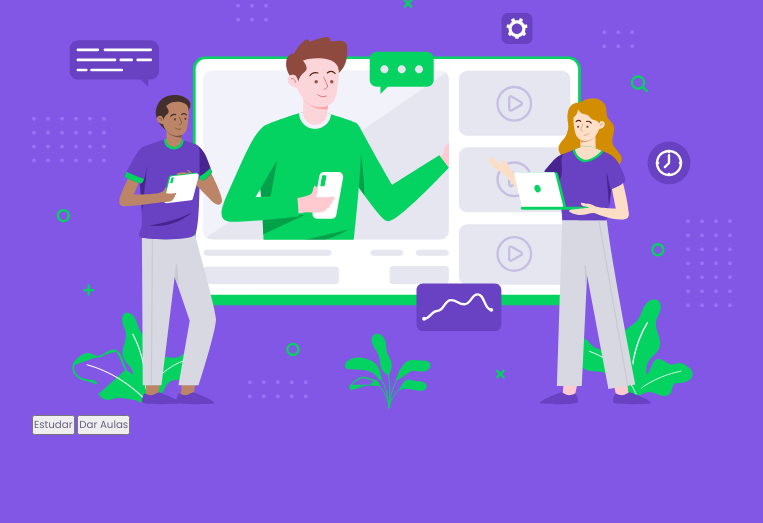
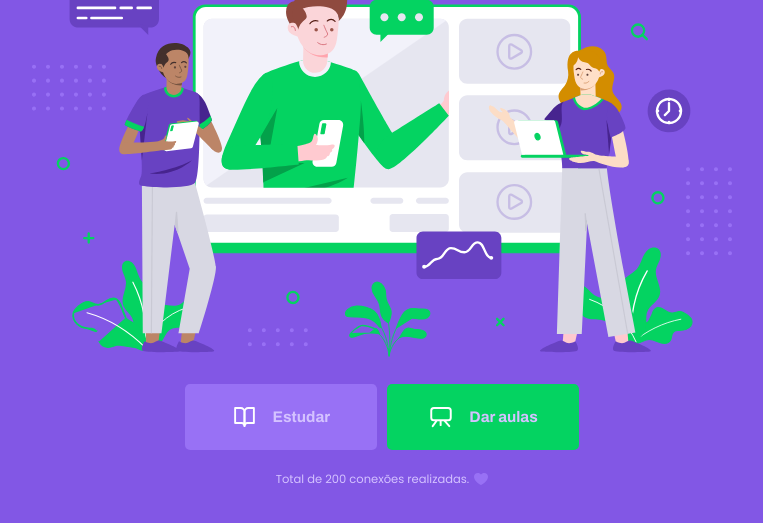
Before and after one commit to JoauMSuD/nlwE2, a plain HTML site: page index.html in a window 1280 px wide. Shown: the part 239-762 px from the top of the page, without its empty margins (258-1021 px from the left). Drawn offline with Linux system fonts and the light colour scheme.

Commit message:
Commit pelo VScode

```diff
--- a/index.html
+++ b/index.html
@@ -21,8 +21,18 @@
 
 
 
-        <button>Estudar</button>
-        <button>Dar Aulas</button>
+        <div class="buttons-container">
+            <a class="study" href="/stydy.html">
+                <img src="/images/icons/study.svg" alt="estudar">Estudar
+            </a>
+            <a class="give-classes" href="/stydy.html">
+                <img src="/images/icons/give-classes.svg" alt="Dar aulas">Dar aulas
+            </a>
+        </div>
+        <p class="total-connections">
+            Total de 200 conexões realizadas.
+            <img src="/images/icons/purple-heart.svg" alt="coração roxo">
+        </p>
     </div>
 
 </body>
--- a/styles/partials/page-landing.css
+++ b/styles/partials/page-landing.css
@@ -22,8 +22,63 @@
                                       .logo-conteiner h2 {
                                           font-weight: 500;
                                           font-size: 3.6rem;
+                                          line-height: 4.6rem;
+                                          margin-top: 0.8rem;
                                       }
 
                                       .hero-image {
                                           width: 100%;
                                       }
+
+                                      .buttons-container {
+                                          display: flex;
+                                          justify-content: center;
+                                          margin: 3.2rem 0;
+                                      }
+
+                                      .buttons-container a img {
+                                          width: 4rem;
+                                          margin-right: 2.4rem;
+                                      }
+
+                                      .buttons-container a {
+                                          width: 30rem;
+                                          height: 10.4rem;
+                                          border-radius: 0.8rem;
+                                          margin-right: 1.6rem;
+                                          font: 700 2.4rem Archivo;
+                                          display: flex;
+                                          align-items: center;
+                                          justify-content: center;
+                                          text-decoration: none;
+                                          color: var(--colo-button-text);
+                                          transition: background 0.2s;
+                                      }
+
+                                      .buttons-container a.study {
+                                          background: var(--color-primary-lighter);
+                                      }
+
+                                      .buttons-container a.study:hover {
+                                          background-color: var(--color-primary-light);
+                                      }
+
+                                      .buttons-container a.give-classes {
+                                          background-color: var(--color-secondary);
+                                          margin-right: 0;
+                                      }
+
+                                      .buttons-container a.give-classes:hover {
+                                          background-color: var(--color-secondary-dark);
+                                      }
+
+                                      .total-connections {
+                                          font-size: 1.8rem;
+                                          display: flex;
+                                          align-items: center;
+                                          justify-content: center;
+                                      }
+
+                                      .total-connections img {
+                                          margin-left: 0.8rem;
+                                      }
```
Lines whose indentation alone changed are shown as unchanged.
